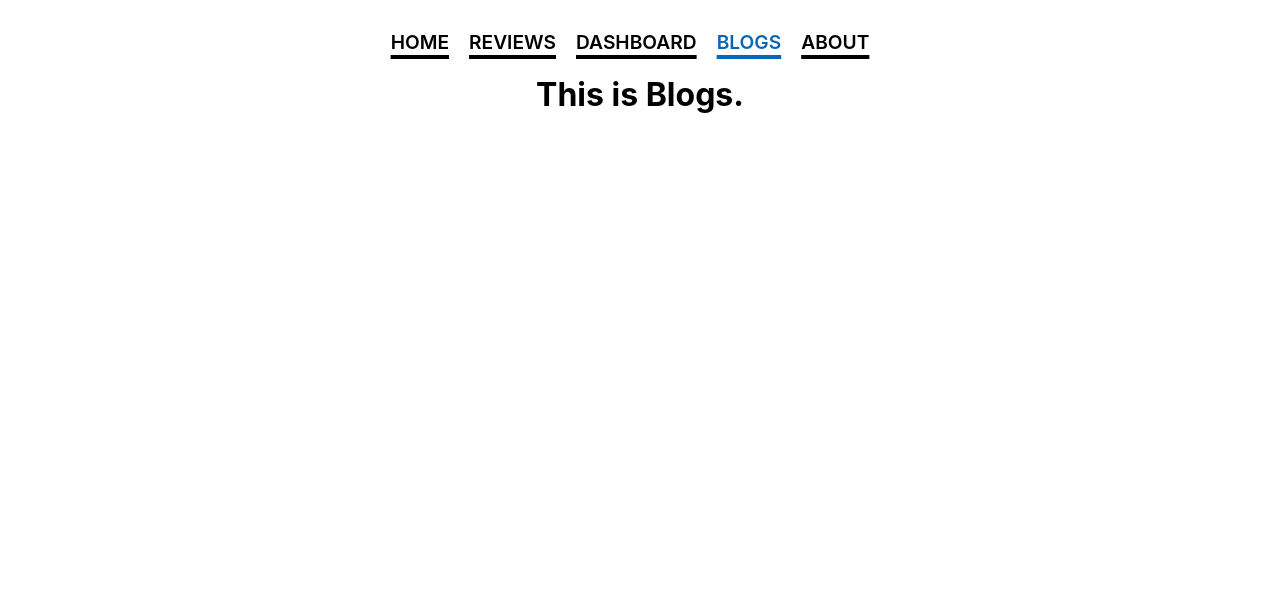
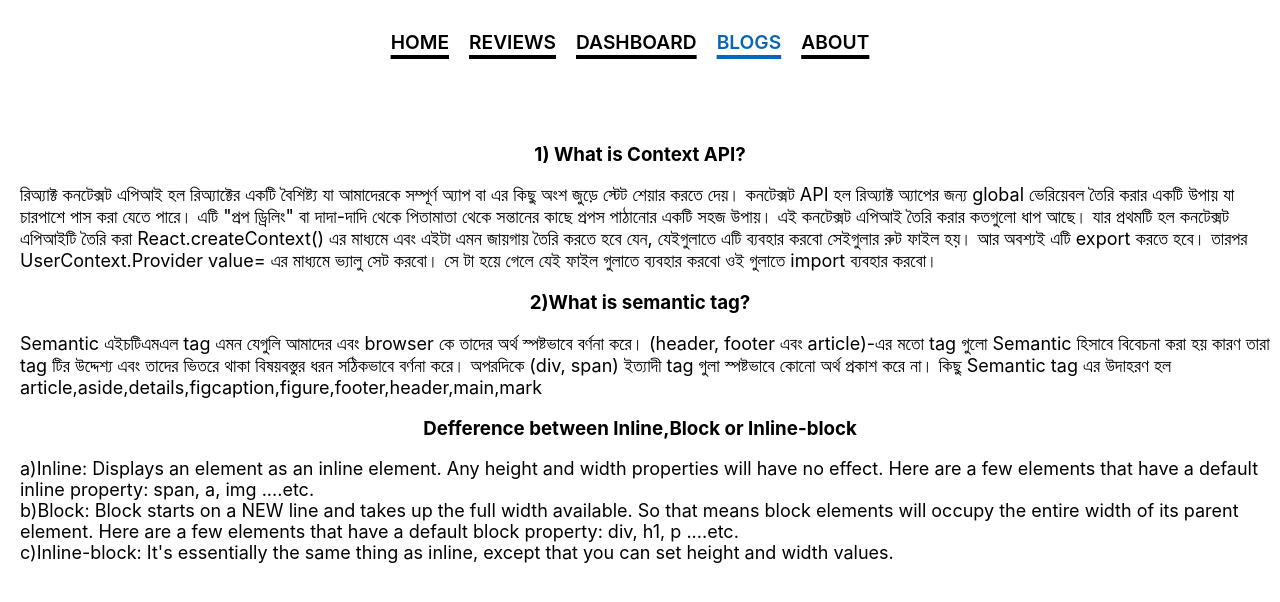
Before and after one commit to jrtanmoy/product-reviews-website, a React (Create React App) app: page /blogs in a window 1280 px wide. Shown: the top 602 px of the page. Built offline with nearby package versions, Linux system fonts and the light colour scheme.

Commit message:
Blogs comoponent done

```diff
--- a/src/components/Blogs/Blogs.css
+++ b/src/components/Blogs/Blogs.css
@@ -0,0 +1,4 @@
+.blogs-container{
+    margin-top: 50px;
+    padding-top: 20px;
+}
--- a/src/components/Blogs/Blogs.js
+++ b/src/components/Blogs/Blogs.js
@@ -1,9 +1,30 @@
 import React from 'react';
+import './Blogs.css'
 
 const Blogs = () => {
     return (
-        <div>
-            <h1>This is Blogs.</h1>
+        <div className='blogs-container'>
+            <h3>1) What is Context API?</h3>
+            <p>রিঅ্যাক্ট কনটেক্সট এপিআই হল রিঅ্যাক্টের একটি বৈশিষ্ট্য যা আমাদেরকে সম্পূর্ণ অ্যাপ বা এর কিছু অংশ জুড়ে স্টেট শেয়ার করতে দেয়। কনটেক্সট API হল রিঅ্যাক্ট অ্যাপের জন্য global ভেরিয়েবল তৈরি করার একটি উপায় যা চারপাশে পাস করা যেতে পারে। এটি "প্রপ ড্রিলিং" বা দাদা-দাদি থেকে পিতামাতা থেকে সন্তানের কাছে প্রপস পাঠানোর একটি সহজ উপায়। এই কনটেক্সট এপিআই তৈরি করার কতগুলো ধাপ আছে। যার প্রথমটি হল কনটেক্সট এপিআইটি তৈরি করা React.createContext() এর মাধ্যমে এবং এইটা এমন জায়গায় তৈরি করতে হবে যেন, যেইগুলাতে এটি ব্যবহার করবো সেইগুলার রুট ফাইল হয়। আর অবশ্যই এটি export করতে হবে। তারপর UserContext.Provider value={ } এর মাধ্যমে ভ্যালু সেট করবো। সে টা হয়ে গেলে যেই ফাইল গুলাতে ব্যবহার করবো ওই গুলাতে import ব্যবহার করবো।
+            </p>
+            <h3>2)What is semantic tag? </h3>
+            <p>Semantic এইচটিএমএল tag এমন যেগুলি আমাদের এবং browser কে তাদের অর্থ স্পষ্টভাবে বর্ণনা করে। (header, footer এবং article)-এর মতো tag গুলো Semantic হিসাবে বিবেচনা করা হয় কারণ তারা tag টির উদ্দেশ্য এবং তাদের ভিতরে থাকা বিষয়বস্তুর ধরন সঠিকভাবে বর্ণনা করে। অপরদিকে (div, span) ইত্যাদী tag গুলা স্পষ্টভাবে কোনো অর্থ প্রকাশ করে না। কিছু Semantic tag এর উদাহরণ হল
+            article,aside,details,figcaption,figure,footer,header,main,mark </p>
+            <h3>Defference between Inline,Block or Inline-block</h3>
+            <p>
+                <span>
+                    a)Inline: Displays an element as an inline element. Any height and width properties will have no effect. Here are a few elements that have a default inline property: span, a, img ....etc.
+                </span>
+                <br />
+                <span>
+                     b)Block: Block starts on a NEW line and takes up the full width available. So that means block elements will occupy the entire width of its parent element.
+                     Here are a few elements that have a default block property: div, h1, p ....etc.
+                </span>
+                <br />
+                <span>
+                    c)Inline-block: It's essentially the same thing as inline, except that you can set height and width values.
+                </span>
+            </p>
         </div>
     );
 };
```
